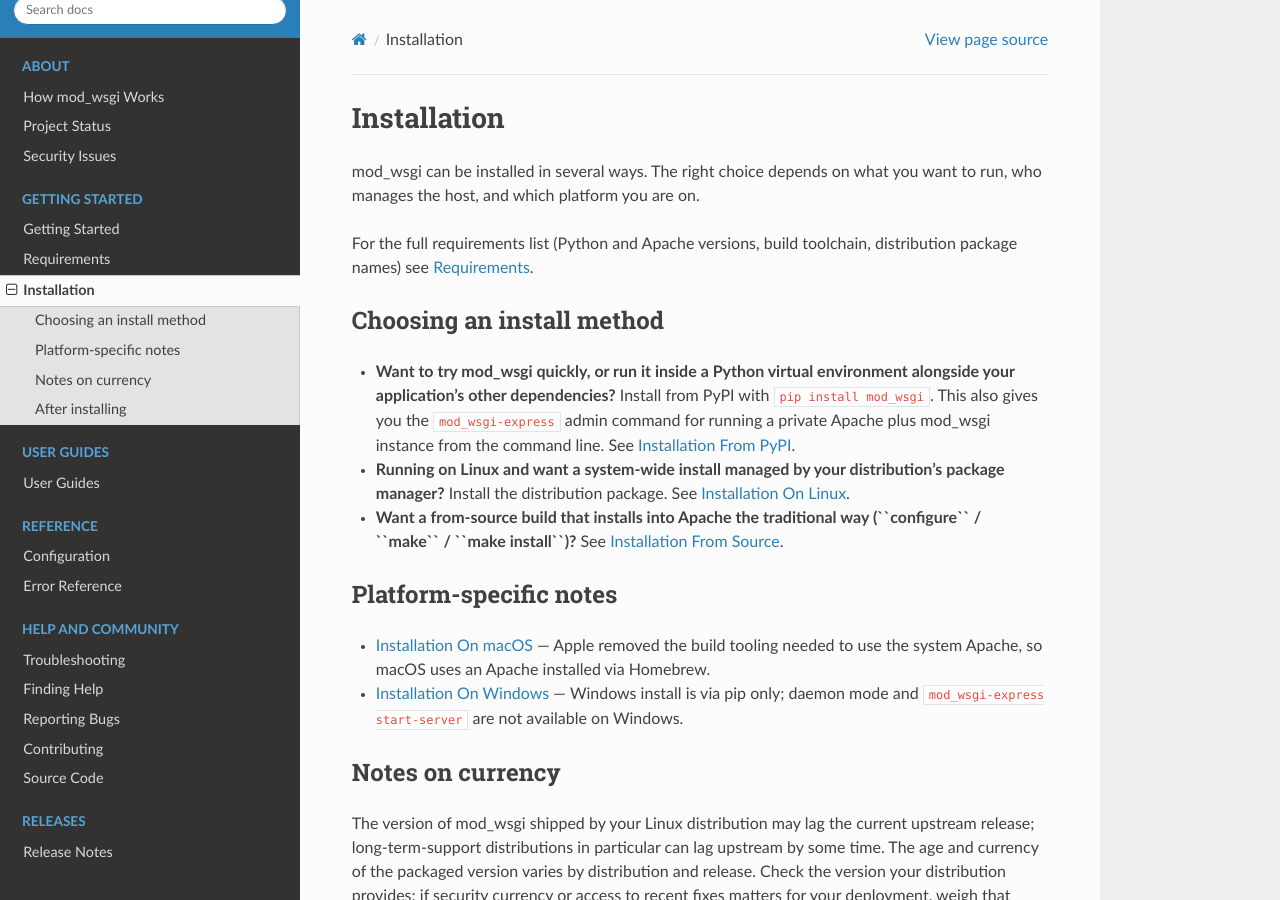
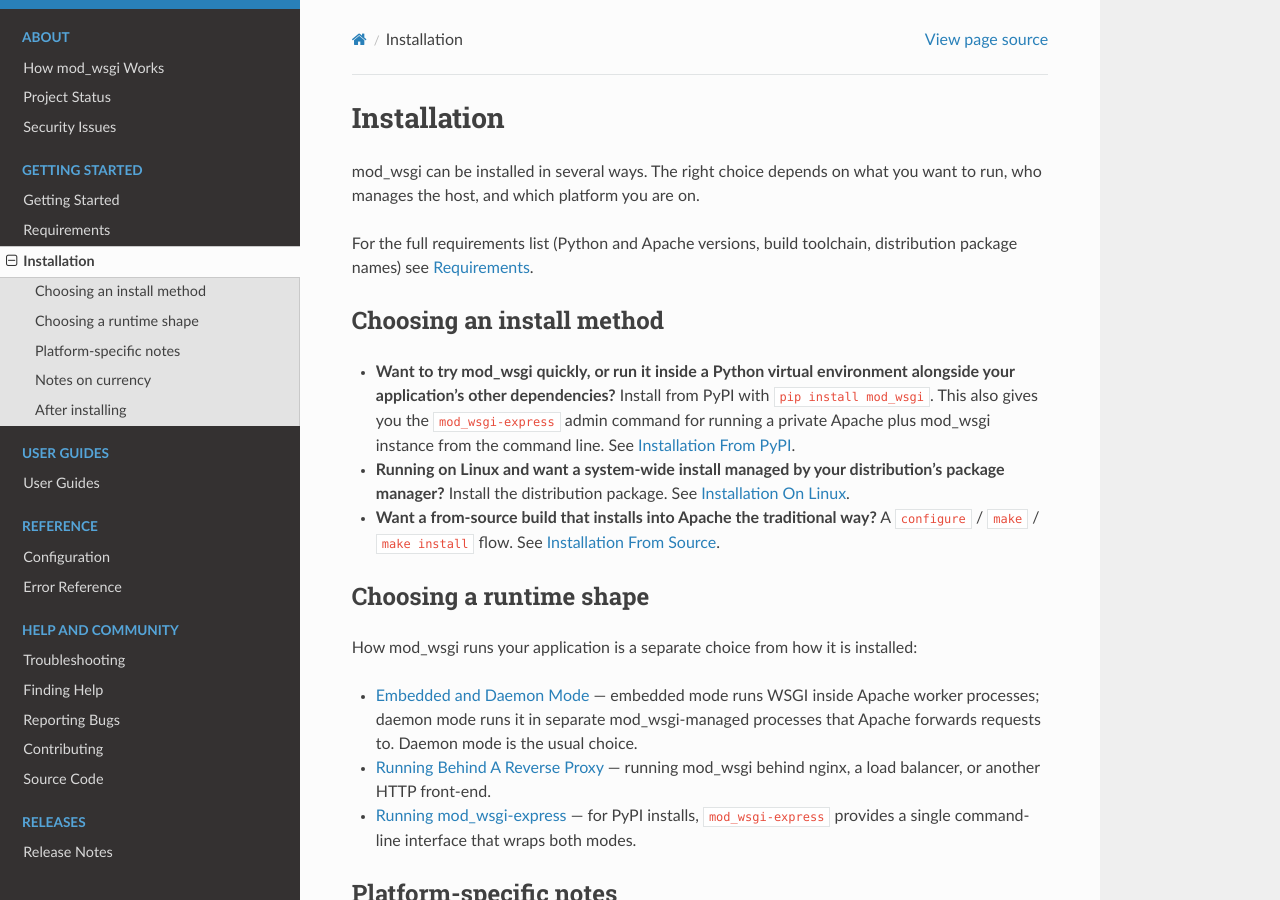
Before and after one commit to GrahamDumpleton/mod_wsgi, a Sphinx documentation site: the page built from docs/installation.rst, in a window 1280 px wide and 900 px high. Built offline with Sphinx 7.4.7 and the Read the Docs theme 3.1.0, drawn with Linux system fonts in a browser that asks for light colours.

Commit message:
Add runtime-shape pointers and fix inline-code-in-bold in installation page.

```diff
--- a/docs/installation.rst
+++ b/docs/installation.rst
@@ -24,8 +24,25 @@
   package. See :doc:`user-guides/installation-on-linux`.
 
 * **Want a from-source build that installs into Apache the
-  traditional way (``configure`` / ``make`` / ``make install``)?**
-  See :doc:`user-guides/quick-installation-guide`.
+  traditional way?** A ``configure`` / ``make`` / ``make install``
+  flow. See :doc:`user-guides/quick-installation-guide`.
+
+Choosing a runtime shape
+------------------------
+
+How mod_wsgi runs your application is a separate choice from how
+it is installed:
+
+* :doc:`user-guides/embedded-and-daemon-mode` — embedded mode runs
+  WSGI inside Apache worker processes; daemon mode runs it in
+  separate mod_wsgi-managed processes that Apache forwards
+  requests to. Daemon mode is the usual choice.
+* :doc:`user-guides/running-behind-a-reverse-proxy` — running
+  mod_wsgi behind nginx, a load balancer, or another HTTP
+  front-end.
+* :doc:`user-guides/mod-wsgi-express-quickstart` — for PyPI
+  installs, ``mod_wsgi-express`` provides a single command-line
+  interface that wraps both modes.
 
 Platform-specific notes
 -----------------------
```
